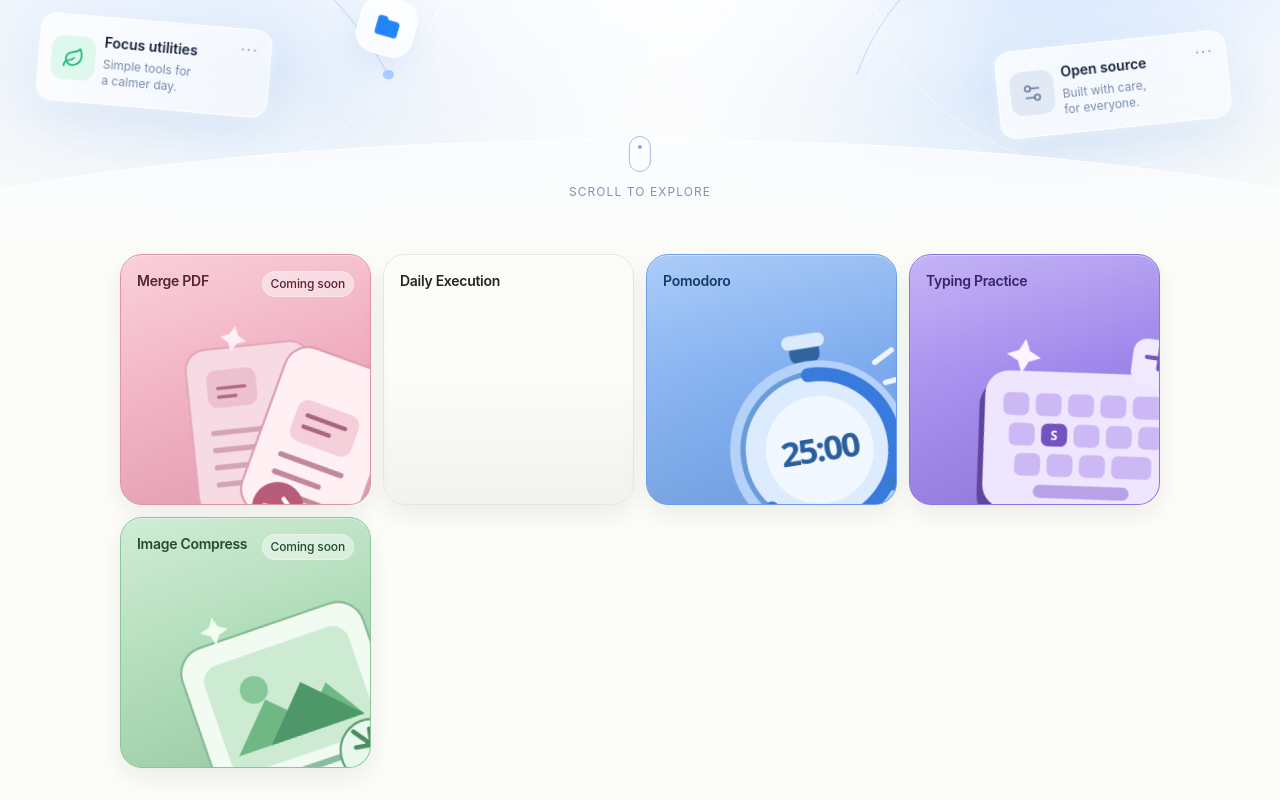
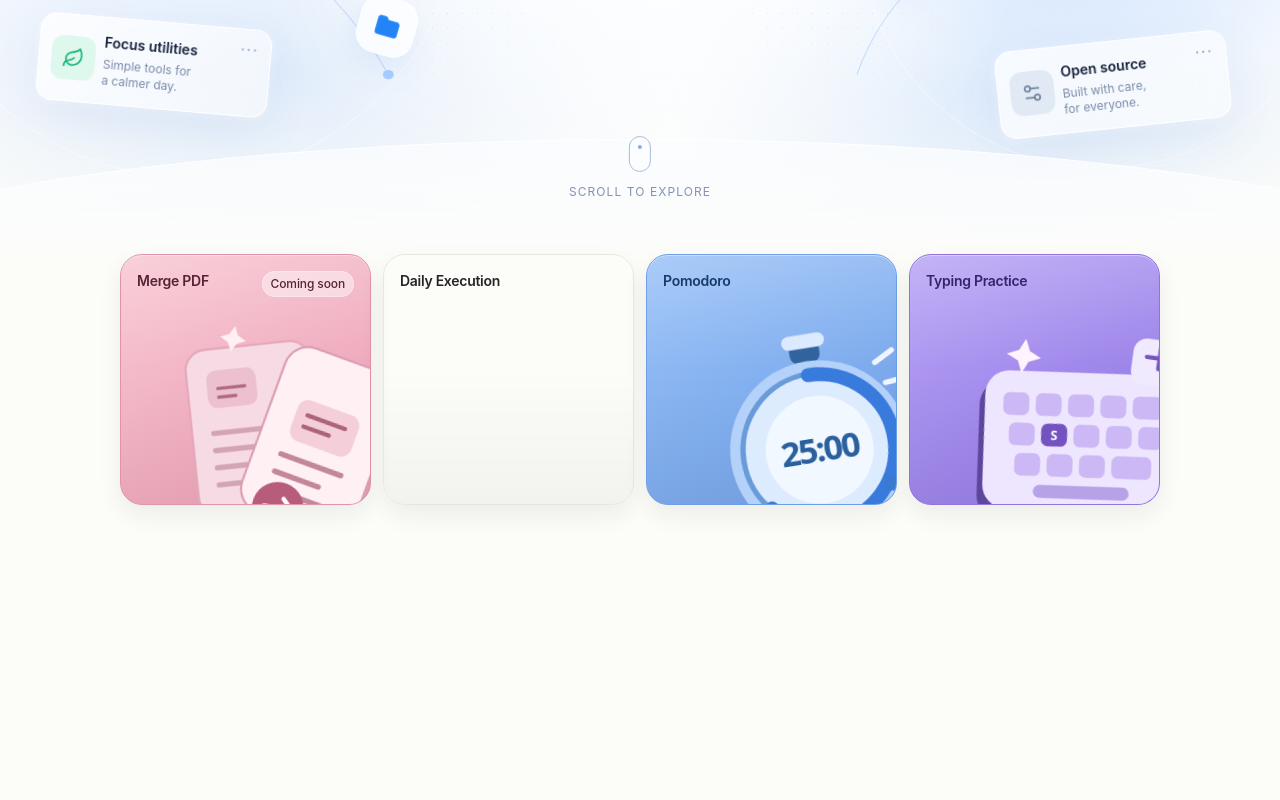
Before and after one commit to howlil/modu-app, a SvelteKit app: page / in a window 1280 px wide. Shown: the part 458-1258 px from the top of the page. After the commit the page ends 995 px from the top, so only its background shows below. Built offline with nearby package versions, Linux system fonts and the light colour scheme.

Commit message:
feat(daily): add Modu launcher and align module UI

```diff
--- a/src/routes/+page.svelte
+++ b/src/routes/+page.svelte
@@ -13,7 +13,7 @@
 
 <section id="tools" class="px-4 pb-8 pt-2 max-[760px]:px-2.5 max-[700px]:pb-6">
   <div class="mx-auto grid w-full max-w-[1040px] grid-cols-4 gap-3 max-[820px]:grid-cols-2">
-    {#each modules as module}
+    {#each modules.filter((module) => module.id !== 'image-compress') as module}
       <ToolCard {module} />
     {/each}
 
```
